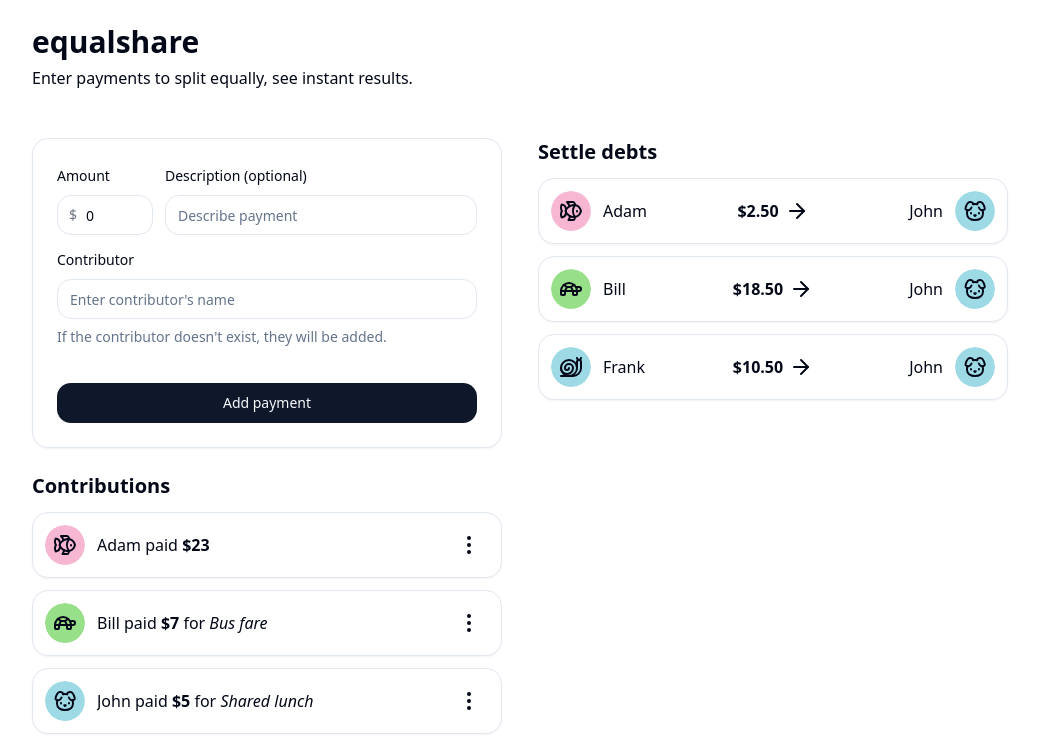
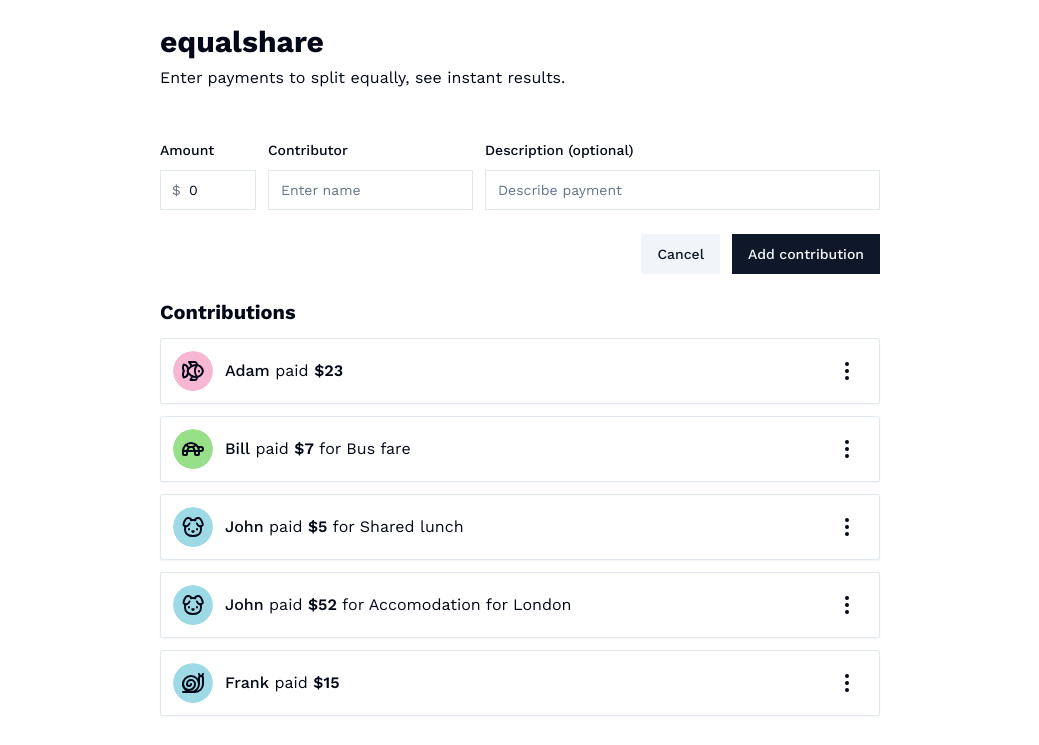
Before and after one commit to adamzuch/equal-share-app, a React (Vite) app: page / in a window 1280 px wide. Shown: the top 745 px of the page, without its empty margins (120-1159 px from the left). Built offline with nearby package versions, Linux system fonts and the light colour scheme.

Commit message:
contributions layout according to design

```diff
--- a/src/App.tsx
+++ b/src/App.tsx
@@ -67,8 +67,8 @@ function App() {
   }
 
   return (
-    <div className="h-screen flex flex-col items-center">
-      <div className="h-full w-full md:w-[768px] lg:w-[1024px] p-6 space-y-12">
+    <div className="h-screen flex flex-col items-center font-work-sans">
+      <div className="h-full w-full md:w-[768px] p-6 space-y-12">
         <div className="space-y-1.5">
           <h1 className="text-3xl font-bold">equalshare</h1>
           <p className="text-base">
@@ -76,9 +76,8 @@ function App() {
           </p>
         </div>
 
-        <div className="grid grid-cols-1 sm:grid-cols-2 gap-9">
         <div className="flex flex-col gap-6">
-            <div className="min-w-[305px] w-full">
+          <div className="w-full">
             <NewContributionForm
               contributions={contributions}
               contributors={contributors}
@@ -101,7 +100,6 @@ function App() {
         ) : null}
       </div>
     </div>
-    </div>
   )
 }
 
--- a/src/components/ContributionCard.tsx
+++ b/src/components/ContributionCard.tsx
@@ -8,8 +8,10 @@ import { Button } from './ui/button'
 
 export default function ContributionCard({
   contribution,
+  isEditable = true,
 }: {
   contribution: Contribution
+  isEditable?: boolean
 }) {
   const { amount, contributor, description } = contribution
 
@@ -26,18 +28,20 @@ export default function ContributionCard({
         </Avatar>
         <div className="flex-1 min-w-0 truncate">
           <span className="font-medium">{contributor}</span> paid{' '}
-          <span className="font-bold">${amount}</span>
+          <span className="font-semibold">${amount}</span>
           {description ? (
             <span>
               {' '}
-              for <span className="italic">{description}</span>
+              for <span>{description}</span>
             </span>
           ) : null}
         </div>
       </div>
-      <Button size="icon" variant="ghost">
-        <MoreVertical />
-      </Button>
+      {isEditable ? (
+        <Button type="button" size="icon" variant="ghost">
+          <MoreVertical />
+        </Button>
+      ) : null}
     </Card>
   )
 }
--- a/src/components/NewContributionForm.tsx
+++ b/src/components/NewContributionForm.tsx
@@ -1,23 +1,25 @@
 import * as z from 'zod'
 import { useForm, useWatch } from 'react-hook-form'
 import { zodResolver } from '@hookform/resolvers/zod'
+
+import { Cat } from 'lucide-react'
 
 import { Contribution } from '@/lib/equalize'
 import {
   Form,
   FormControl,
-  FormDescription,
   FormField,
   FormItem,
   FormLabel,
   FormMessage,
-} from '@/components/ui/form'
-import { Input } from '@/components/ui/input'
+} from './ui/form'
+import { Input } from './ui/input'
 import { Button } from './ui/button'
-import { Avatar, AvatarFallback } from '@/components/ui/avatar'
 import { Card, CardContent } from './ui/card'
-import { getAvatarColor, getAvatarIcon } from '@/lib/avatar'
-import { Cat } from 'lucide-react'
+import { Avatar, AvatarFallback } from './ui/avatar'
+
+import { getAvatarColor, getAvatarIcon } from '../lib/avatar'
+import ContributionCard from './ContributionCard'
 
 const formSchema = z.object({
   amount: z.coerce
@@ -84,14 +86,10 @@ export function NewContributionForm({
   const showPreview = amount >= 0 && contributor !== ''
 
   return (
-    <Card>
-      <CardContent className="pt-6">
     <Form {...form}>
-          <form
-            className="flex flex-col gap-3"
-            onSubmit={form.handleSubmit(handleSubmit)}
-          >
-            <div className="flex items-start gap-3">
+      <form onSubmit={form.handleSubmit(handleSubmit)}>
+        <div className="flex flex-col sm:flex-row gap-3 w-full">
+          <div className="flex gap-3">
             <FormField
               control={form.control}
               name="amount"
@@ -119,6 +117,37 @@ export function NewContributionForm({
             <div className="flex-1">
               <FormField
                 control={form.control}
+                name="contributor"
+                render={({ field }) => (
+                  <FormItem>
+                    <FormLabel htmlFor="contributor">Contributor</FormLabel>
+                    <FormControl>
+                      <>
+                        <Input
+                          {...field}
+                          id="contributor"
+                          list="contributors"
+                          autoComplete="off"
+                          placeholder="Enter name"
+                        />
+                        <datalist id="contributors">
+                          {Array.from(contributors.values()).map(
+                            (contributor) => (
+                              <option key={contributor}>{contributor}</option>
+                            )
+                          )}
+                        </datalist>
+                      </>
+                    </FormControl>
+                    <FormMessage />
+                  </FormItem>
+                )}
+              />
+            </div>
+          </div>
+          <div className="flex-1">
+            <FormField
+              control={form.control}
               name="description"
               render={({ field }) => (
                 <FormItem>
@@ -141,66 +170,28 @@ export function NewContributionForm({
           </div>
         </div>
 
-            <FormField
-              control={form.control}
-              name="contributor"
-              render={({ field }) => (
-                <FormItem>
-                  <FormLabel htmlFor="contributor">Contributor</FormLabel>
-                  <FormControl>
-                    <>
-                      <Input
-                        {...field}
-                        id="contributor"
-                        list="contributors"
-                        autoComplete="off"
-                        placeholder="Enter contributor's name"
-                      />
-                      <datalist id="contributors">
-                        {Array.from(contributors.values()).map(
-                          (contributor) => (
-                            <option key={contributor}>{contributor}</option>
-                          )
-                        )}
-                      </datalist>
-                    </>
-                  </FormControl>
-                  <FormMessage />
-                  <FormDescription>
-                    If the contributor doesn't exist, they will be added.
-                  </FormDescription>
-                </FormItem>
-              )}
-            />
-
         {showPreview ? (
           <div className="mt-6">
-                <div className="flex-1 min-w-0 flex items-center gap-3">
-                  <Avatar>
-                    <AvatarFallback style={{ backgroundColor: avatarColor }}>
-                      <AvatarIcon />
-                    </AvatarFallback>
-                  </Avatar>
-                  <div className="flex-1 min-w-0 truncate">
-                    <span className="font-medium">{contributor}</span> paid{' '}
-                    <span className="font-bold">${amount}</span>
-                    {description ? (
-                      <span>
-                        {' '}
-                        for <span className="italic">{description}</span>
-                      </span>
-                    ) : null}
-                  </div>
-                </div>
+            <ContributionCard
+              contribution={{
+                amount,
+                contributor,
+                description: description ?? '',
+              }}
+              isEditable={false}
+            />
           </div>
         ) : null}
 
-            <Button className="mt-6" variant="default" type="submit">
-              Add payment
+        <div className="mt-6 flex flex-row-reverse items-center justify-start gap-3">
+          <Button type="submit" variant="default">
+            Add contribution
           </Button>
+          <Button type="reset" variant="secondary" onClick={() => form.reset()}>
+            Cancel
+          </Button>
+        </div>
       </form>
     </Form>
-      </CardContent>
-    </Card>
   )
 }
--- a/src/index.css
+++ b/src/index.css
@@ -1,4 +1,5 @@
 @import url('https://fonts.googleapis.com/css2?family=Atkinson+Hyperlegible:wght@400;700&display=swap');
+@import url('https://fonts.googleapis.com/css2?family=Work+Sans:wght@400;500;600;700&display=swap');
 
 @tailwind base;
 @tailwind components;
@@ -34,7 +35,7 @@
     --input: 214.3 31.8% 91.4%;
     --ring: 222.2 84% 4.9%;
 
-    --radius: 1rem;
+    --radius: 2px;
   }
 
   .dark {
--- a/tailwind.config.js
+++ b/tailwind.config.js
@@ -18,6 +18,7 @@ module.exports = {
     extend: {
       fontFamily: {
         atkinson: ['Atkinson Hyperlegible', 'sans-serif'],
+        'work-sans': ['Work Sans', 'sans-serif'],
       },
       colors: {
         border: 'hsl(var(--border))',
```
Lines whose indentation alone changed are shown as unchanged.
